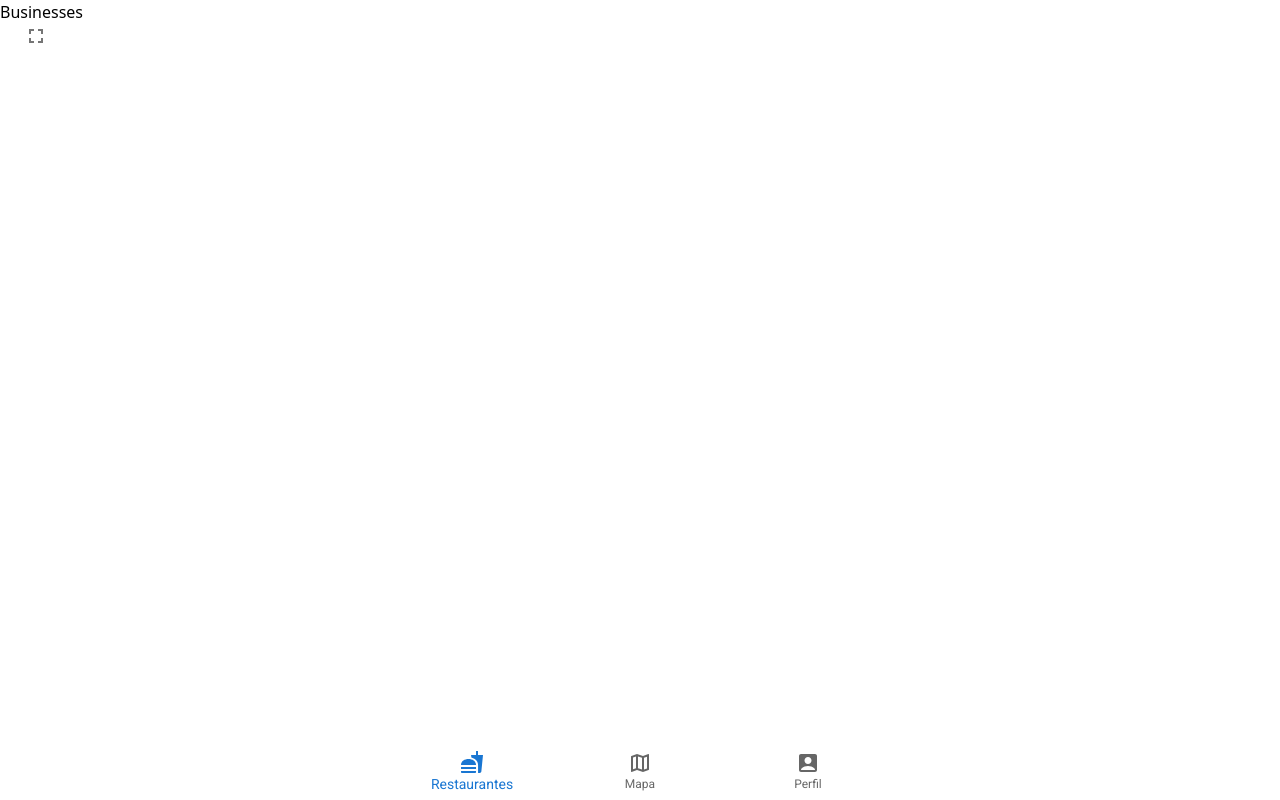
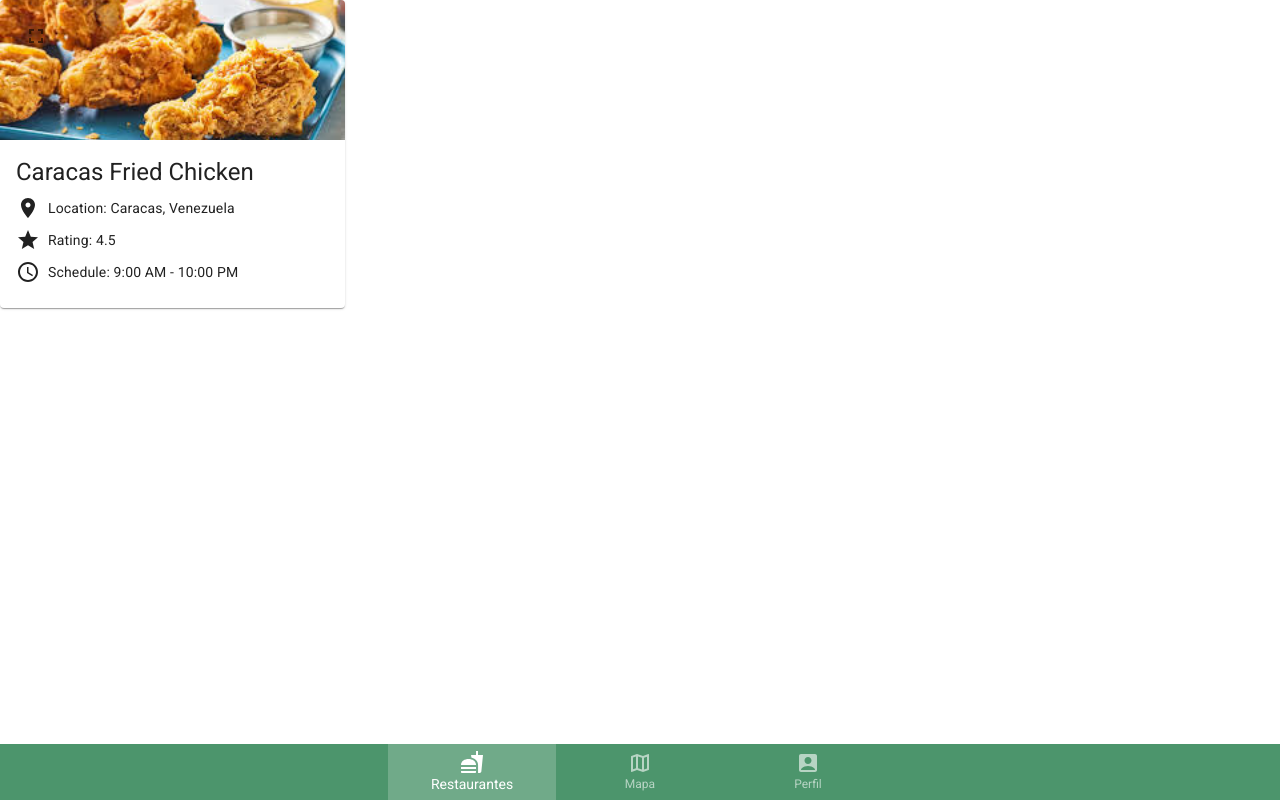
Before and after one commit to LauZar12/SaSa, a React (Vite) app in the folder client/: page /businesses in a window 1280 px wide. Built offline with nearby package versions, Linux system fonts and the light colour scheme.

Commit message:
business card basic

```diff
--- a/client/src/components/BottomNavBar.jsx
+++ b/client/src/components/BottomNavBar.jsx
@@ -1,46 +1,3 @@
-// import * as React from 'react';
-// import Box from '@mui/material/Box';
-// import CssBaseline from '@mui/material/CssBaseline';
-// import BottomNavigation from '@mui/material/BottomNavigation';
-// import BottomNavigationAction from '@mui/material/BottomNavigationAction';
-// import Paper from '@mui/material/Paper';
-
-// import FastfoodIcon from '@mui/icons-material/Fastfood';
-// import MapOutlinedIcon from '@mui/icons-material/MapOutlined';
-// import AccountBoxIcon from '@mui/icons-material/AccountBox';
-
-
-// export default function BottomNavBar() {
-//     const [value, setValue] = React.useState(0);
-//     const ref = React.useRef(null);
-//     const [messages, setMessages] = React.useState(() => refreshMessages());
-
-//     React.useEffect(() => {
-//       ref.current.ownerDocument.body.scrollTop = 0;
-//       setMessages(refreshMessages());
-//     }, [value, setMessages]);
-
-//     return (
-//       <Box sx={{ pb: 7 }} ref={ref}>
-//         <CssBaseline />
-//         <Paper sx={{ position: 'fixed', bottom: 0, left: 0, right: 0 }} elevation={3}>
-//           <BottomNavigation
-//             showLabels
-//             value={value}
-//             onChange={(event, newValue) => {
-//               setValue(newValue);
-//             }}
-//           >
-//             <BottomNavigationAction label="Lista" icon={<FastfoodIcon />} />
-//             <BottomNavigationAction label="Mapa" icon={<MapOutlinedIcon />} />
-//             <BottomNavigationAction label="Perfil" icon={<AccountBoxIcon />} />
-//           </BottomNavigation>
-//         </Paper>
-//       </Box>
-//     );
-// }
-
-
 import * as React from 'react';
 import Box from '@mui/material/Box';
 import BottomNavigation from '@mui/material/BottomNavigation';
@@ -53,17 +10,51 @@ export default function BottomNavBar() {
   const [value, setValue] = React.useState(0);
 
   return (
-    <Box  sx={{ bgcolor: '#4C956C', position: 'fixed', bottom: 0, left: 0, right: 0 }}>
+    <Box sx={{ bgcolor: '#4C956C', position: 'fixed', bottom: 0, left: 0, right: 0 }}>
       <BottomNavigation
         showLabels
         value={value}
         onChange={(event, newValue) => {
           setValue(newValue);
         }}
+        sx={{ bgcolor: '#4C956C'}}
       >
-        <BottomNavigationAction label="Restaurantes" icon={<FastfoodIcon />} />
-        <BottomNavigationAction label="Mapa" icon={<MapOutlinedIcon />} />
-        <BottomNavigationAction label="Perfil" icon={<AccountBoxIcon />} />
+        <BottomNavigationAction
+          label="Restaurantes"
+          icon={<FastfoodIcon />}
+          sx={{
+            color: value === 0 ? 'white' : 'rgba(255, 255, 255, 0.6)', // Selected white, unselected slightly transparent
+            '&.Mui-selected': {
+              color: 'white', // Selected label color
+              backgroundColor: 'rgba(255, 255, 255, 0.2)', // Gray transparent background
+              borderRadius: '0px', // Optional, for a rounded background effect
+            },
+          }}
+        />
+        <BottomNavigationAction
+          label="Mapa"
+          icon={<MapOutlinedIcon />}
+          sx={{
+            color: value === 1 ? 'white' : 'rgba(255, 255, 255, 0.6)',
+            '&.Mui-selected': {
+              color: 'white',
+              backgroundColor: 'rgba(255, 255, 255, 0.2)', // Gray transparent background
+              borderRadius: '0px', // Optional, for a rounded background effect
+            },
+          }}
+        />
+        <BottomNavigationAction
+          label="Perfil"
+          icon={<AccountBoxIcon />}
+          sx={{
+            color: value === 2 ? 'white' : 'rgba(255, 255, 255, 0.6)',
+            '&.Mui-selected': {
+              color: 'white',
+              backgroundColor: 'rgba(255, 255, 255, 0.2)', // Gray transparent background
+              borderRadius: '0px', // Optional, for a rounded background effect
+            },
+          }}
+        />
       </BottomNavigation>
     </Box>
   );
--- a/client/src/components/BusinessCard.jsx
+++ b/client/src/components/BusinessCard.jsx
@@ -1,36 +1,46 @@
-import React from 'react';
+import * as React from 'react';
+import Card from '@mui/material/Card';
+import { Button } from '@mui/material';
+import CardActions from '@mui/material/CardActions';
+import CardContent from '@mui/material/CardContent';
+import CardMedia from '@mui/material/CardMedia';
+import Typography from '@mui/material/Typography';
+import ButtonBase from '@mui/material/ButtonBase';
+import Box from '@mui/material/Box';
 import LocationOnIcon from '@mui/icons-material/LocationOn';
 import StarIcon from '@mui/icons-material/Star';
-import LocalShippingIcon from '@mui/icons-material/LocalShipping';
-import '.assets/css/BusinessCard.css'; // Asegúrate de tener esta hoja de estilos para el diseño.
+import ScheduleIcon from '@mui/icons-material/Schedule';
+import BusinessImage from '../assets/images/BusinessImages/Caracas Fried Chicken.jpeg';
 
-export default function BusinessCard() {
-  return (
-    <div className="business-card">
-      {/* Imagen del producto */}
-      <img
-        src=".assets\images\BusinessImages\Caracas Fried Chicken.jpeg"
-        alt="Caracas Fried Chicken"
-        className="business-image"
-      />
-
-      {/* Información del producto */}
-      <div className="business-name">
-        <h2>Caracas Fried Chicken</h2>
-        <p className="address">
-          <LocationOnIcon /> Laureles, Carrera 35 #7-83
-        </p>
-        <div className="rating">
-          <StarIcon /> 4.5
-        </div>
-        <p className="hours">Horario: 9am - 10pm</p>
-
-        {/* Precio */}
-        <div className="price-container">
-          <LocalShippingIcon />
-          <span className="price">$20.000</span>
-        </div>
-      </div>
-    </div>
-  );
+export default function BusinessCard(onClick) {
+    return (
+        <ButtonBase sx={{ display: 'block', textAlign: 'inherit', width: '100%' }} onClick={onClick}>
+          <Card sx={{ maxWidth: 345 }}>
+            <CardMedia
+              sx={{ height: 140 }}
+              image={BusinessImage}
+              title="Caracas Fried Chicken"
+            />
+            <CardContent>
+              <Typography gutterBottom variant="h5" component="div">
+                  Caracas Fried Chicken
+              </Typography>
+              <Box sx={{ display: 'flex', flexDirection: 'column', gap: 1 }}>
+                <Box sx={{ display: 'flex', alignItems: 'center' }}>
+                  <LocationOnIcon sx={{ mr: 1 }} />
+                  <Typography variant="body2">Location: Caracas, Venezuela</Typography>
+                </Box>
+                <Box sx={{ display: 'flex', alignItems: 'center' }}>
+                  <StarIcon sx={{ mr: 1 }} />
+                  <Typography variant="body2">Rating: 4.5</Typography>
+                </Box>
+                <Box sx={{ display: 'flex', alignItems: 'center' }}>
+                  <ScheduleIcon sx={{ mr: 1 }} />
+                  <Typography variant="body2">Schedule: 9:00 AM - 10:00 PM</Typography>
+                </Box>
+              </Box>
+            </CardContent>
+          </Card>
+        </ButtonBase>
+      );
 }
--- a/client/src/main.jsx
+++ b/client/src/main.jsx
@@ -12,7 +12,6 @@ createRoot(document.getElementById('root')).render(
     <BrowserRouter>
       <FullScreenButton />
       <App />
-      <BottomNavBar />
     </BrowserRouter>
   </StrictMode>,
 )
--- a/client/src/sections/Businesses.jsx
+++ b/client/src/sections/Businesses.jsx
@@ -1,8 +1,13 @@
 import React from 'react'
+import BottomNavBar from '../components/BottomNavBar';
+import BusinessCard from '../components/BusinessCard';
 
 const Businesses = () => {
   return (
-    <div>Businesses</div>
+    <div>
+      <BusinessCard></BusinessCard>
+      <BottomNavBar></BottomNavBar>
+    </div>
   )
 }
 
--- a/client/vite.config.js
+++ b/client/vite.config.js
@@ -3,13 +3,24 @@ import react from "@vitejs/plugin-react"
 import { defineConfig } from "vite"
 
 export default defineConfig({
-  plugins: [react()],
   resolve: {
     alias: {
       "@": path.resolve(__dirname, "./src"),
     },
   },
   optimizeDeps: {
-    include: ['@mui/icons-material'],
+    include: [
+      '@emotion/react',
+      '@emotion/styled',
+      '@mui/material/Tooltip'
+    ],
   },
+  plugins: [
+    react({
+      jsxImportSource: '@emotion/react',
+      babel: {
+        plugins: ['@emotion/babel-plugin'],
+      },
+    }),
+  ],
 })
```
